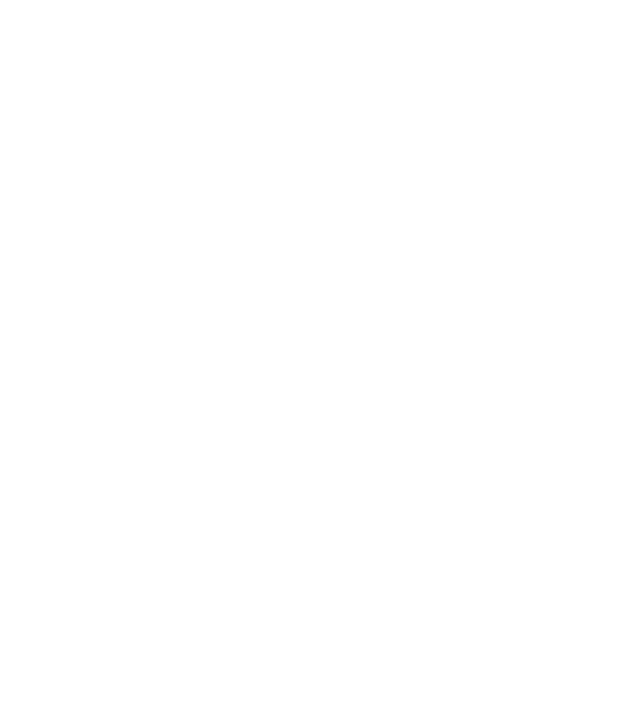
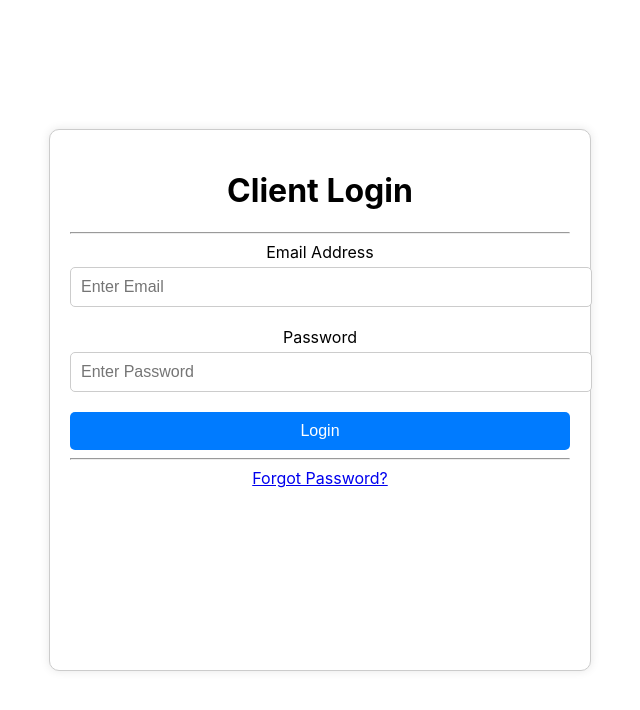
Before and after one commit to Aftermath001/Customer--Relationship-Mngt-TIcket, a React (Create React App) app in the folder front-end/: page / in a window 1280 px wide. Shown: the top 710 px of the page, without its empty margins (320-960 px from the left). Built offline with nearby package versions, Linux system fonts and the light colour scheme.

Commit message:
Login Page

```diff
--- a/front-end/package.json
+++ b/front-end/package.json
@@ -6,6 +6,7 @@
     "@testing-library/jest-dom": "^5.17.0",
     "@testing-library/react": "^13.4.0",
     "@testing-library/user-event": "^13.5.0",
+    "prop-types": "^15.8.1",
     "react": "^18.3.1",
     "react-dom": "^18.3.1",
     "react-scripts": "5.0.1",
--- /dev/null
+++ b/front-end/src/components/login/Login.js
@@ -0,0 +1,59 @@
+import React from 'react';
+import './login.css'; // Import your CSS file
+import PropTypes from 'prop-types';
+
+const Login = ({handleOnSubmit, handleOnChange, email, password, switchform}) => {
+
+
+  return (
+    <div className="login-container">
+      <div className="login-form">
+        <h1 className='text-black text-center'>Client Login</h1>
+        <hr />
+        <form  onSubmit={handleOnSubmit}>
+          <div className="form-group">
+            <label>Email Address</label>
+            <input
+              type="email"
+              name="email"
+              value={email}
+              onChange={handleOnChange}
+              placeholder="Enter Email"
+              required
+            />
+          </div>
+
+          <div className="form-group">
+            <label>Password</label>
+            <input
+              type="password"
+              name="password"
+              value={password}
+              onChange={handleOnChange}
+              placeholder="Enter Password"
+              required
+            />
+          </div>
+
+          <button type="submit" className="login-btn">
+            Login
+          </button>
+
+
+        </form>
+        <hr/>
+        <a href='#!' onClick={() => switchform('reset')}>Forgot Password?</a>
+      </div>
+    </div>
+  );
+};
+Login.propTypes ={
+    handleOnChange: PropTypes.func.isRequired,
+    handleOnSubmit:PropTypes.func.isRequired,
+    switchform:PropTypes.func.isRequired,
+    email:PropTypes.string.isRequired,
+    password: PropTypes.string.isRequired,
+
+}
+
+export default Login;
--- /dev/null
+++ b/front-end/src/components/login/login.css
@@ -0,0 +1,54 @@
+.login-container {
+    display: flex;
+    justify-content: center;
+    align-items: center;
+    height: 100vh;
+  }
+
+  .login-form {
+    height: 500px;
+    width: 500px;
+    padding: 20px;
+    border: 1px solid #ccc;
+    border-radius: 10px;
+    background-color: #fff;
+    box-shadow: 0px 0px 10px rgba(0, 0, 0, 0.1);
+
+  }
+
+  .login-form h1 {
+    text-align: center;
+  }
+
+  .form-group {
+    margin-bottom: 20px;
+
+  }
+
+  .form-group label {
+    display: block;
+    margin-bottom: 5px;
+  }
+
+  .form-group input {
+    width: 100%;
+    padding: 10px;
+    font-size: 16px;
+    border: 1px solid #ccc;
+    border-radius: 5px;
+  }
+
+  .login-btn {
+    width: 100%;
+    padding: 10px;
+    font-size: 16px;
+    color: #fff;
+    background-color: #007bff;
+    border: none;
+    border-radius: 5px;
+    cursor: pointer;
+  }
+
+  .login-btn:hover {
+    background-color: #0056b3;
+  }
--- a/front-end/src/pages/entry/EntryPage.js
+++ b/front-end/src/pages/entry/EntryPage.js
@@ -1,9 +1,10 @@
 import React from 'react'
+import Login from '../../components/login/Login'
 
 const EntryPage = () => {
   return (
     <div className='entry-page bg-black'>
-
+        <Login/>
     </div>
   )
 }
```
Also changed, not shown: 1 other file (tests, documents, lock files or other folders).
